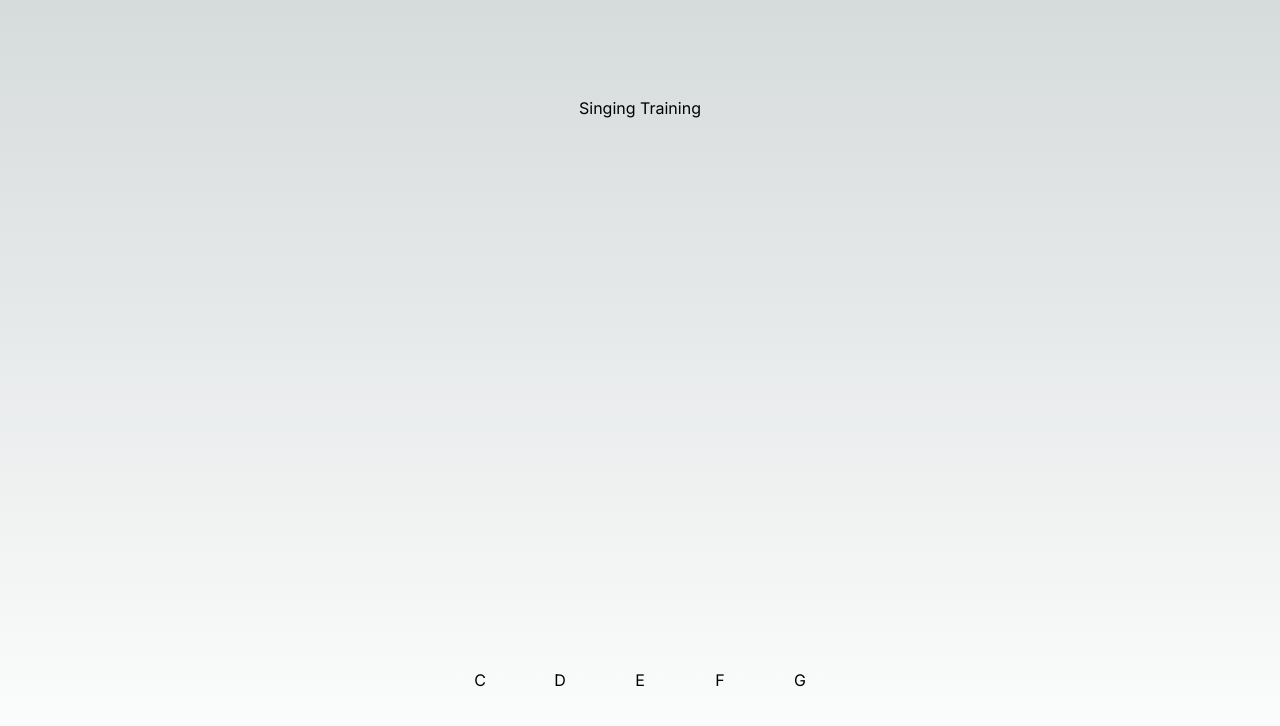
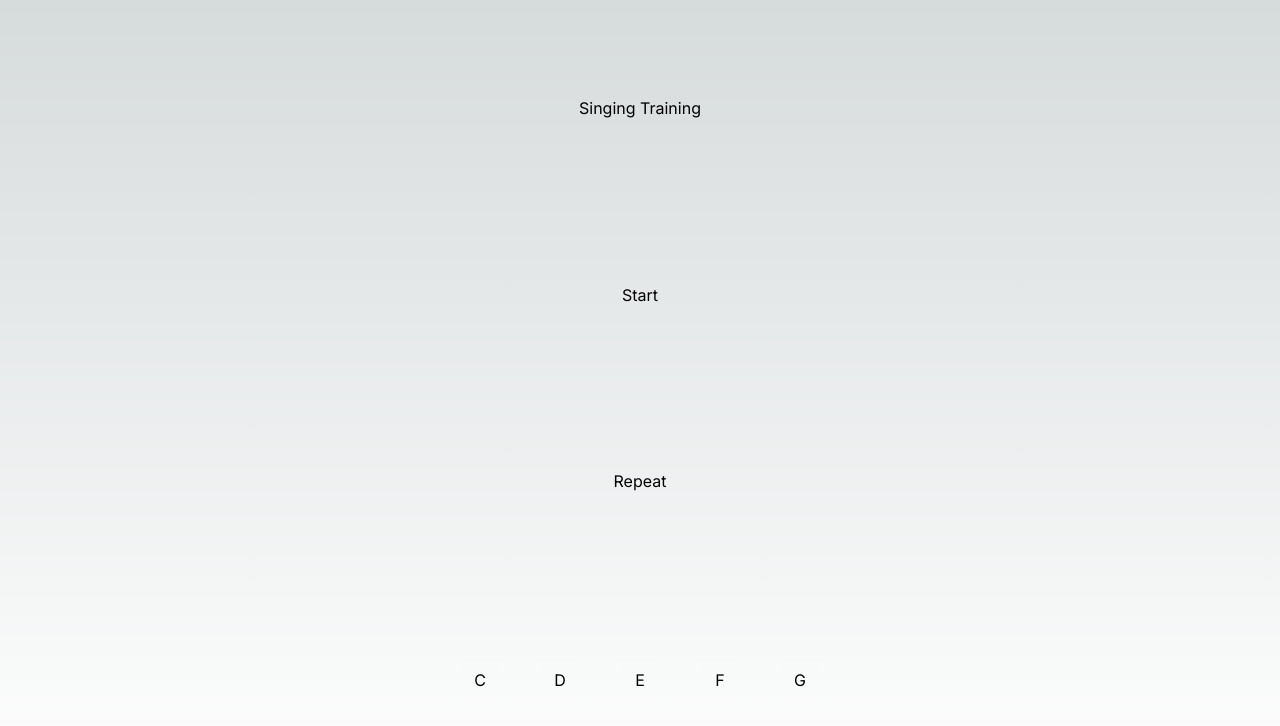
Before and after one commit to ferutizi/singing-training, a Next.js app: page / in a window 1280 px wide. Shown: the top 726 px of the page. Built offline with nearby package versions, Linux system fonts and the light colour scheme; no server answers.

Commit message:
added buttons start and repeat patterns

```diff
--- a/src/app/components/Note.tsx
+++ b/src/app/components/Note.tsx
@@ -1,14 +1,11 @@
-'use client'
-
-import usePatternGenerator from '../hooks/usePatternGenerator'
-
 interface NoteProps {
     name: string
 }
 
 export default function Note({name}: NoteProps) {
-	const [generatePattern] = usePatternGenerator()
 	return(
-		<div onClick={() => generatePattern()} className="flex justify-center items-center w-12 h-12 p-4 border border-solid border-gray-50">{name}</div>
+		<>
+			<div className="flex justify-center items-center w-12 h-12 p-4 border border-solid border-gray-50">{name}</div>
+		</>
 	)
 }
--- a/src/app/hooks/usePatternGenerator.ts
+++ b/src/app/hooks/usePatternGenerator.ts
@@ -11,8 +11,7 @@ export default function usePatternGenerator() {
 		randomNumbers[4] = 0
 	}
 
-	const generatePattern = () => {
-		generateRandomNumber()
+	const playPattern = () => {
 		let i = 0
 		const compass = setInterval(() => {
 			playNote(randomNumbers[i])
@@ -20,8 +19,13 @@ export default function usePatternGenerator() {
 			if(i > 4) {
 				clearInterval(compass)
 			}
-		}, 1500)
+		}, 1540)
 	}
 
-	return[generatePattern]
+	const generatePattern = () => {
+		generateRandomNumber()
+		playPattern()
+	}
+
+	return[generatePattern, playPattern]
 }
--- a/src/app/page.tsx
+++ b/src/app/page.tsx
@@ -1,9 +1,14 @@
+'use client'
+import usePatternGenerator from './hooks/usePatternGenerator'
 import Note from './components/Note'
 
 export default function Home() {
+	const [generatePattern, playPattern] = usePatternGenerator()
 	return (
 		<main className="flex min-h-screen flex-col items-center justify-between p-24">
 			<h1>Singing Training</h1>
+			<button onClick={() => generatePattern()}>Start</button>
+			<button onClick={() => playPattern()}>Repeat</button>
 			<div className="flex gap-8">
 				<Note name='C'/>
 				<Note name='D'/>
```
